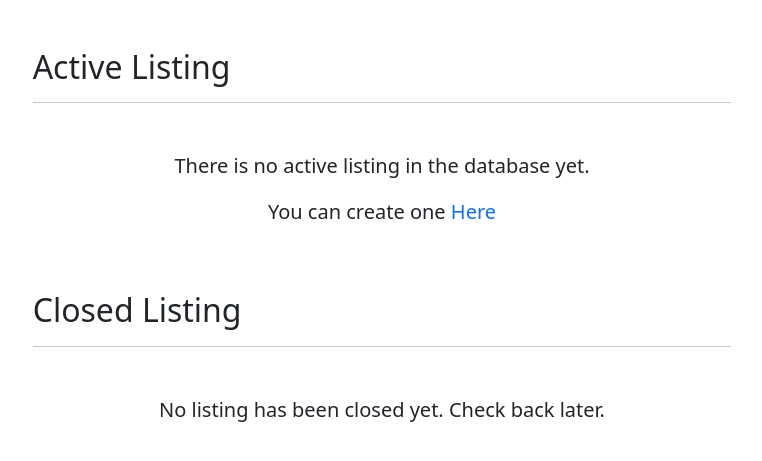
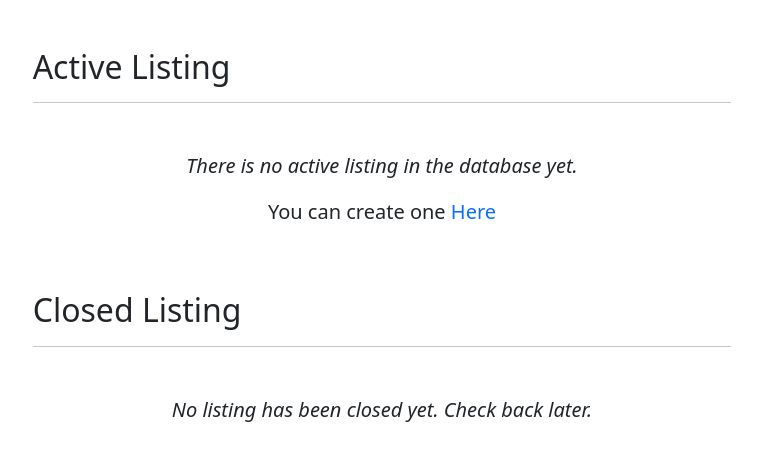
Before and after one commit to princeibs/commerce-50, a Django app: page / in a window 1280 px wide. Shown: the part 112-573 px from the top of the page, without its empty margins (258-1020 px from the left). Run offline with Django 3.2, Linux system fonts and the light colour scheme; data that the repository does not hold is empty.

Commit message:
Update font on index page

```diff
--- a/auctions/templates/auctions/index.html
+++ b/auctions/templates/auctions/index.html
@@ -45,7 +45,7 @@
 
     <figure class="text-center">
         <blockquote class="blockquote">
-            <p>There is no active listing in the database yet.</p>
+            <p class="fst-italic">There is no active listing in the database yet.</p>
             <p>You can create one <a class="link-underline" href="{% url 'create_listing' %}">Here</a></p>
         </blockquote>
     </figure>
@@ -88,7 +88,7 @@
     {% empty %}
     <figure class="text-center">
         <blockquote class="blockquote">
-            <p>No listing has been closed yet. Check back later.</p>
+            <p class="fst-italic">No listing has been closed yet. Check back later.</p>
         </blockquote>
     </figure>
     {% endfor %}
```
